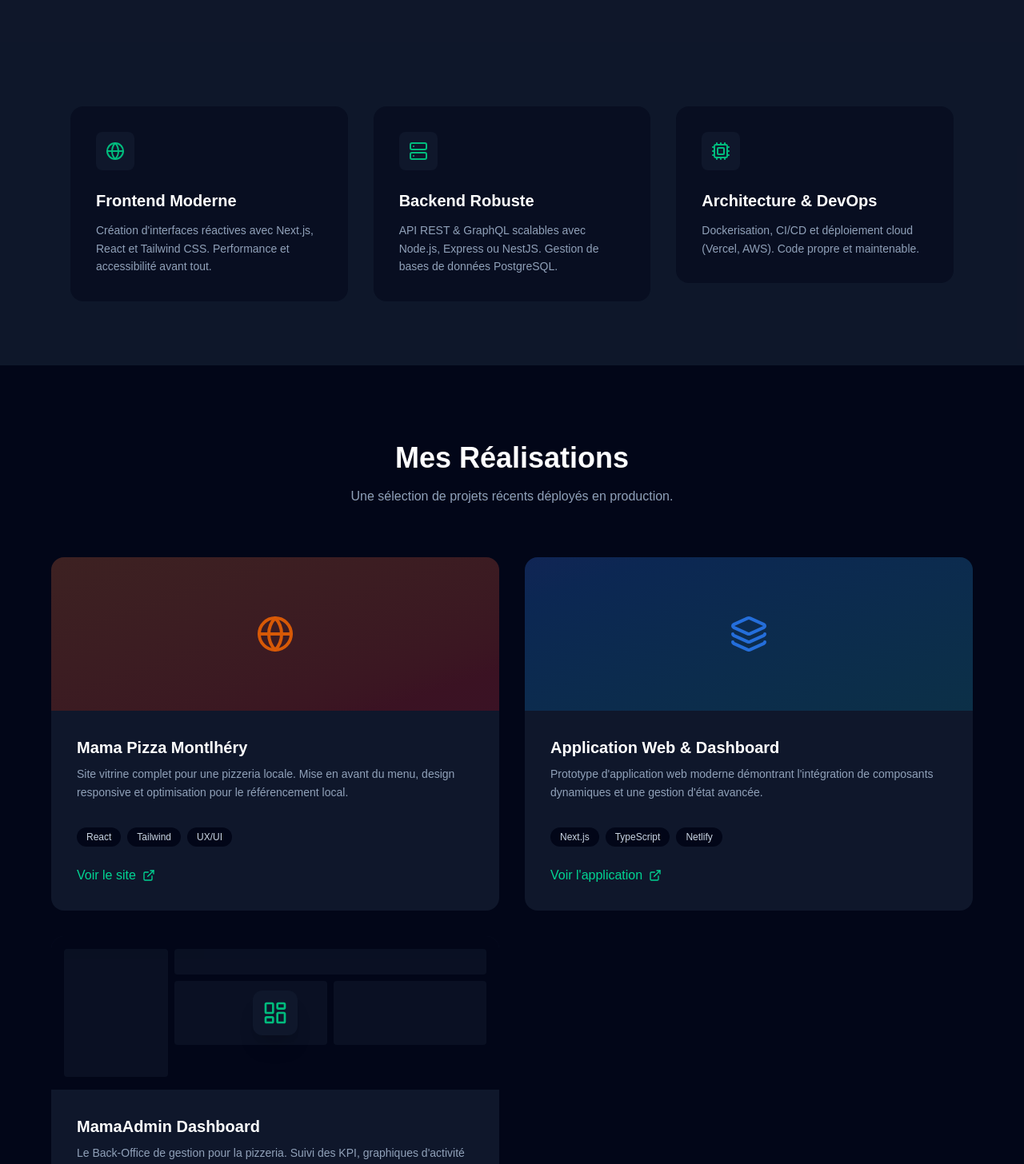
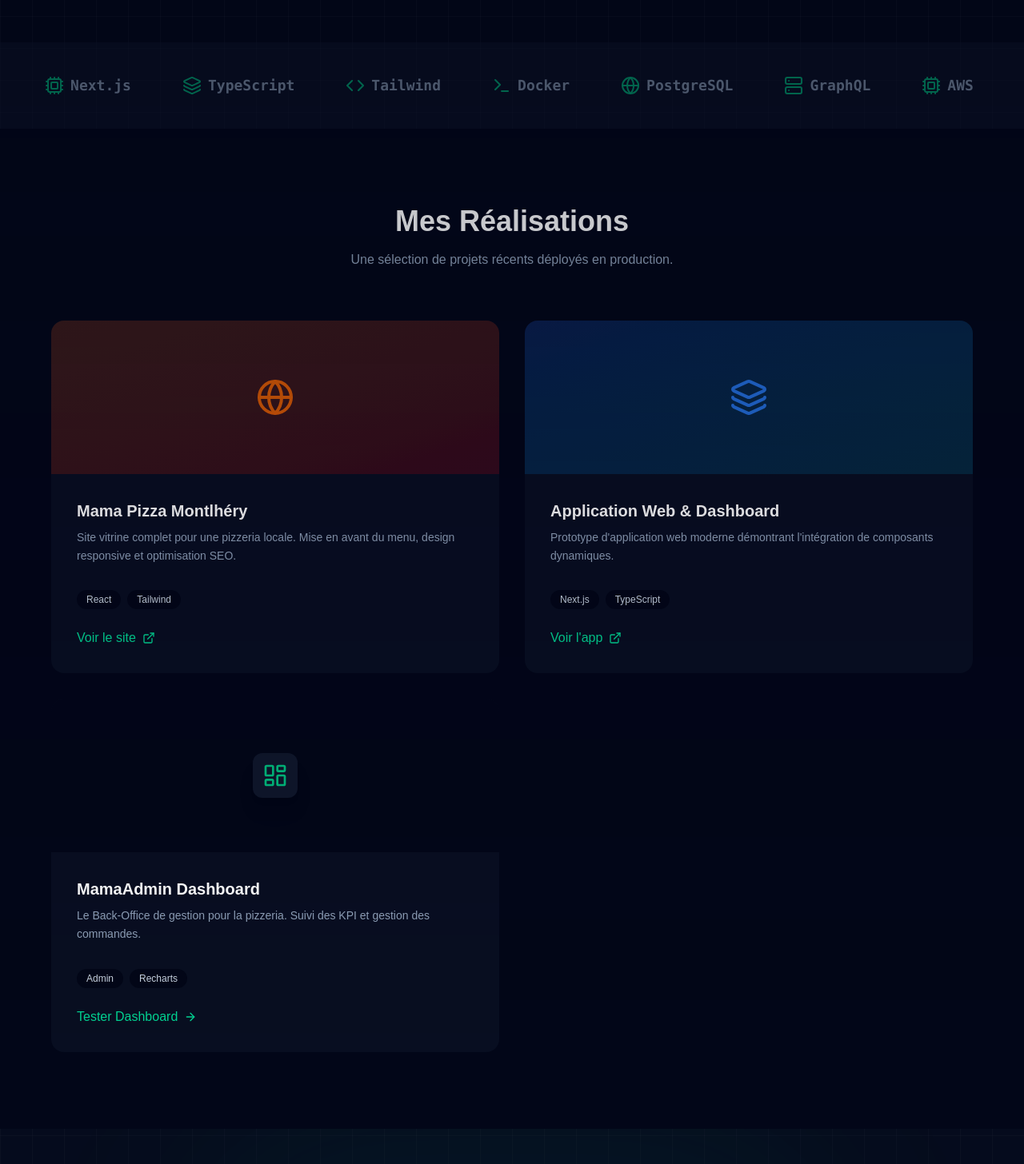
Before and after one commit to nairo91/PortfolioOrian, a Next.js app: page / in a window 1280 px wide. Shown: the part 580-2036 px from the top of the page at 80% size. Built offline with nearby package versions, Linux system fonts and the light colour scheme.

Commit message:
nv design

```diff
--- /dev/null
+++ b/app/components/SpotlightCard.tsx
@@ -0,0 +1,54 @@
+"use client";
+import React, { useRef, useState } from "react";
+
+interface Props {
+    children: React.ReactNode;
+    className?: string;
+    spotlightColor?: string;
+}
+
+export const SpotlightCard = ({
+    children,
+    className = "",
+    spotlightColor = "rgba(16, 185, 129, 0.25)" // Couleur Emerald par défaut
+}: Props) => {
+    const divRef = useRef<HTMLDivElement>(null);
+    const [position, setPosition] = useState({ x: 0, y: 0 });
+    const [opacity, setOpacity] = useState(0);
+
+    const handleMouseMove = (e: React.MouseEvent<HTMLDivElement>) => {
+        if (!divRef.current) return;
+
+        const rect = divRef.current.getBoundingClientRect();
+        setPosition({ x: e.clientX - rect.left, y: e.clientY - rect.top });
+    };
+
+    const handleFocus = () => {
+        setOpacity(1);
+    };
+
+    const handleBlur = () => {
+        setOpacity(0);
+    };
+
+    return (
+        <div
+            ref={divRef}
+            onMouseMove={handleMouseMove}
+            onMouseEnter={handleFocus}
+            onMouseLeave={handleBlur}
+            className={`relative rounded-2xl border border-slate-800 bg-slate-900/50 overflow-hidden ${className}`}
+        >
+            <div
+                className="pointer-events-none absolute -inset-px opacity-0 transition duration-300"
+                style={{
+                    opacity,
+                    background: `radial-gradient(600px circle at ${position.x}px ${position.y}px, ${spotlightColor}, transparent 40%)`,
+                }}
+            />
+            <div className="relative h-full">
+                {children}
+            </div>
+        </div>
+    );
+};
--- a/app/globals.css
+++ b/app/globals.css
@@ -1,7 +1,8 @@
 @import "tailwindcss";
 
 :root {
-  --background: #0f172a;
+  --background: #020617;
+  /* Slate 950 encore plus profond */
   --foreground: #e2e8f0;
 }
 
@@ -9,11 +10,35 @@ body {
   color: var(--foreground);
   background: var(--background);
   font-family: Arial, Helvetica, sans-serif;
-  -webkit-font-smoothing: antialiased;
-  -moz-osx-font-smoothing: grayscale;
+  overflow-x: hidden;
+  /* Empêche le scroll horizontal indésirable */
 }
 
-/* Ces lignes assurent que les bordures par défaut sont discrètes */
+/* --- LE FOND GRID --- */
+.bg-grid-white {
+  mask-image: linear-gradient(to bottom, transparent, 5%, white, 95%, transparent);
+  background-size: 40px 40px;
+  background-image:
+    linear-gradient(to right, rgba(255, 255, 255, 0.03) 1px, transparent 1px),
+    linear-gradient(to bottom, rgba(255, 255, 255, 0.03) 1px, transparent 1px);
+}
+
+/* --- ANIMATION DEFILEMENT INFINI --- */
+@keyframes scroll {
+  0% {
+    transform: translateX(0);
+  }
+
+  100% {
+    transform: translateX(-50%);
+  }
+}
+
+.animate-scroll {
+  animation: scroll 30s linear infinite;
+}
+
+/* Reset de base */
 *,
 ::before,
 ::after {
--- a/app/page.tsx
+++ b/app/page.tsx
@@ -2,6 +2,7 @@
 
 import React, { useState, useEffect } from 'react';
 import { Reveal } from "./components/Reveal";
+import { SpotlightCard } from "./components/SpotlightCard";
 import {
   Terminal, Code, Globe, Trash2, Plus, CheckCircle,
   Github, Linkedin, Mail, Server, Cpu, Layers, Send, Save, Loader2, X,
@@ -262,7 +263,7 @@ export default function Home() {
   };
 
   return (
-    <main className="min-h-screen selection:bg-emerald-500/30">
+    <main className="min-h-screen selection:bg-emerald-500/30 bg-grid-white">
       <ToastContainer notifications={notifications} removeToast={removeToast} />
       <CommandMenu />
 
@@ -349,30 +350,26 @@ export default function Home() {
         </div>
       </section>
 
-      {/* Stack & Services */}
-      <section className="py-20 border-y border-white/5 bg-slate-900/30">
-        <div className="max-w-6xl mx-auto px-6">
-          <div className="grid grid-cols-1 md:grid-cols-3 gap-8">
-            {[
-              { icon: Globe, title: "Frontend Moderne", desc: "Création d'interfaces réactives avec Next.js, React et Tailwind CSS. Performance et accessibilité avant tout." },
-              { icon: Server, title: "Backend Robuste", desc: "API REST & GraphQL scalables avec Node.js, Express ou NestJS. Gestion de bases de données PostgreSQL." },
-              { icon: Cpu, title: "Architecture & DevOps", desc: "Dockerisation, CI/CD et déploiement cloud (Vercel, AWS). Code propre et maintenable." },
-            ].map((item, i) => (
-              <Reveal key={i} delay={i * 0.1}>
-                <div className="p-8 bg-slate-950/50 rounded-2xl border border-white/5 hover:border-emerald-500/30 transition hover:-translate-y-1">
-                  <div className="w-12 h-12 bg-slate-900 rounded-lg flex items-center justify-center mb-6 text-emerald-500 border border-emerald-500/10">
-                    <item.icon size={24} />
-                  </div>
-                  <h3 className="text-xl font-bold text-white mb-3">{item.title}</h3>
-                  <p className="text-slate-400 leading-relaxed text-sm">{item.desc}</p>
-                </div>
-              </Reveal>
-            ))}
-          </div>
+      {/* Stack & Services (Infinite Marquee) */}
+      <section className="py-10 border-y border-white/5 bg-slate-900/50 overflow-hidden">
+        <div className="flex gap-16 animate-scroll w-max">
+          {[
+            { icon: Globe, label: "React" }, { icon: Server, label: "Node.js" }, { icon: Cpu, label: "Next.js" },
+            { icon: Layers, label: "TypeScript" }, { icon: Code, label: "Tailwind" }, { icon: Terminal, label: "Docker" },
+            { icon: Globe, label: "PostgreSQL" }, { icon: Server, label: "GraphQL" }, { icon: Cpu, label: "AWS" },
+            // Duplication pour l'effet infini
+            { icon: Globe, label: "React" }, { icon: Server, label: "Node.js" }, { icon: Cpu, label: "Next.js" },
+            { icon: Layers, label: "TypeScript" }, { icon: Code, label: "Tailwind" }, { icon: Terminal, label: "Docker" },
+          ].map((tech, i) => (
+            <div key={i} className="flex items-center gap-2 text-slate-400 font-mono text-lg font-bold opacity-70">
+              <tech.icon size={24} className="text-emerald-500" />
+              {tech.label}
+            </div>
+          ))}
         </div>
       </section>
 
-      {/* NOUVELLE SECTION : REALISATIONS (MES PROJETS) */}
+      {/* NOUVELLE SECTION : REALISATIONS (AVEC SPOTLIGHT) */}
       <section id="realisations" className="py-24 bg-slate-950 px-6">
         <div className="max-w-6xl mx-auto">
           <div className="text-center mb-16">
@@ -381,10 +378,11 @@ export default function Home() {
           </div>
 
           <div className="grid grid-cols-1 md:grid-cols-2 gap-8">
+
             {/* Projet 1 : Mama Pizza */}
             <Reveal>
-              <div className="group relative bg-slate-900 border border-slate-800 rounded-2xl overflow-hidden hover:border-emerald-500/50 transition duration-300">
-                <div className="h-48 bg-gradient-to-br from-orange-600/20 to-red-600/20 flex items-center justify-center border-b border-slate-800 group-hover:bg-slate-800 transition">
+              <SpotlightCard className="group hover:border-emerald-500/50 transition duration-500">
+                <div className="h-48 bg-gradient-to-br from-orange-600/20 to-red-600/20 flex items-center justify-center border-b border-slate-800 group-hover:bg-slate-800/80 transition">
                   <Globe size={48} className="text-orange-500 opacity-80" />
                 </div>
                 <div className="p-8">
@@ -392,26 +390,25 @@ export default function Home() {
                     <div>
                       <h3 className="text-xl font-bold text-white mb-2 group-hover:text-emerald-400 transition">Mama Pizza Montlhéry</h3>
                       <p className="text-slate-400 text-sm leading-relaxed mb-4">
-                        Site vitrine complet pour une pizzeria locale. Mise en avant du menu, design responsive et optimisation pour le référencement local.
+                        Site vitrine complet pour une pizzeria locale. Mise en avant du menu, design responsive et optimisation SEO.
                       </p>
                     </div>
                   </div>
                   <div className="flex flex-wrap gap-2 mb-6">
                     <span className="px-3 py-1 bg-slate-950 rounded-full text-xs font-medium text-slate-300 border border-slate-800">React</span>
                     <span className="px-3 py-1 bg-slate-950 rounded-full text-xs font-medium text-slate-300 border border-slate-800">Tailwind</span>
-                    <span className="px-3 py-1 bg-slate-950 rounded-full text-xs font-medium text-slate-300 border border-slate-800">UX/UI</span>
                   </div>
                   <a href="https://mamapizza-montlhery.netlify.app/" target="_blank" rel="noopener noreferrer" className="inline-flex items-center gap-2 text-emerald-400 font-medium hover:text-emerald-300 transition group-hover:translate-x-1">
                     Voir le site <ExternalLink size={16} />
                   </a>
                 </div>
-              </div>
+              </SpotlightCard>
             </Reveal>
 
-            {/* Projet 2 : Autre projet */}
+            {/* Projet 2 : App Dashboard */}
             <Reveal delay={0.2}>
-              <div className="group relative bg-slate-900 border border-slate-800 rounded-2xl overflow-hidden hover:border-emerald-500/50 transition duration-300">
-                <div className="h-48 bg-gradient-to-br from-blue-600/20 to-cyan-600/20 flex items-center justify-center border-b border-slate-800 group-hover:bg-slate-800 transition">
+              <SpotlightCard className="group hover:border-emerald-500/50 transition duration-500" spotlightColor="rgba(59, 130, 246, 0.25)"> {/* Lumière Bleue */}
+                <div className="h-48 bg-gradient-to-br from-blue-600/20 to-cyan-600/20 flex items-center justify-center border-b border-slate-800 group-hover:bg-slate-800/80 transition">
                   <Layers size={48} className="text-blue-500 opacity-80" />
                 </div>
                 <div className="p-8">
@@ -419,37 +416,25 @@ export default function Home() {
                     <div>
                       <h3 className="text-xl font-bold text-white mb-2 group-hover:text-emerald-400 transition">Application Web & Dashboard</h3>
                       <p className="text-slate-400 text-sm leading-relaxed mb-4">
-                        Prototype d'application web moderne démontrant l'intégration de composants dynamiques et une gestion d'état avancée.
+                        Prototype d'application web moderne démontrant l'intégration de composants dynamiques.
                       </p>
                     </div>
                   </div>
                   <div className="flex flex-wrap gap-2 mb-6">
                     <span className="px-3 py-1 bg-slate-950 rounded-full text-xs font-medium text-slate-300 border border-slate-800">Next.js</span>
                     <span className="px-3 py-1 bg-slate-950 rounded-full text-xs font-medium text-slate-300 border border-slate-800">TypeScript</span>
-                    <span className="px-3 py-1 bg-slate-950 rounded-full text-xs font-medium text-slate-300 border border-slate-800">Netlify</span>
                   </div>
                   <a href="https://fabulous-faloodeh-4e5cb3.netlify.app/" target="_blank" rel="noopener noreferrer" className="inline-flex items-center gap-2 text-emerald-400 font-medium hover:text-emerald-300 transition group-hover:translate-x-1">
-                    Voir l'application <ExternalLink size={16} />
+                    Voir l'app <ExternalLink size={16} />
                   </a>
                 </div>
-              </div>
+              </SpotlightCard>
             </Reveal>
 
-            {/* Projet 3 : MamaAdmin Dashboard */}
+            {/* Projet 3 : MamaAdmin */}
             <Reveal delay={0.3}>
-              <div className="group relative bg-slate-900 border border-slate-800 rounded-2xl overflow-hidden hover:border-emerald-500/50 transition duration-300">
-                <div className="h-48 bg-slate-950 flex items-center justify-center border-b border-slate-800 group-hover:bg-slate-900 transition relative">
-                  {/* Simulation visuelle miniature du dashboard */}
-                  <div className="absolute inset-0 opacity-30 flex gap-2 p-4">
-                    <div className="w-1/4 h-full bg-slate-800 rounded"></div>
-                    <div className="w-3/4 h-full flex flex-col gap-2">
-                      <div className="h-8 bg-slate-800 rounded w-full"></div>
-                      <div className="flex gap-2 h-20">
-                        <div className="flex-1 bg-slate-800 rounded"></div>
-                        <div className="flex-1 bg-slate-800 rounded"></div>
-                      </div>
-                    </div>
-                  </div>
+              <SpotlightCard className="group hover:border-emerald-500/50 transition duration-500" spotlightColor="rgba(168, 85, 247, 0.25)"> {/* Lumière Violette */}
+                <div className="h-48 bg-slate-950 flex items-center justify-center border-b border-slate-800 group-hover:bg-slate-900/80 transition relative">
                   <div className="z-10 bg-slate-900 p-3 rounded-xl border border-slate-700 shadow-xl">
                     <LayoutDashboard size={32} className="text-emerald-500" />
                   </div>
@@ -459,23 +444,20 @@ export default function Home() {
                     <div>
                       <h3 className="text-xl font-bold text-white mb-2 group-hover:text-emerald-400 transition">MamaAdmin Dashboard</h3>
                       <p className="text-slate-400 text-sm leading-relaxed mb-4">
-                        Le Back-Office de gestion pour la pizzeria. Suivi des KPI, graphiques d'activité et gestion des commandes en temps réel.
+                        Le Back-Office de gestion pour la pizzeria. Suivi des KPI et gestion des commandes.
                       </p>
                     </div>
                   </div>
                   <div className="flex flex-wrap gap-2 mb-6">
-                    <span className="px-3 py-1 bg-slate-950 rounded-full text-xs font-medium text-slate-300 border border-slate-800">Dashboard</span>
+                    <span className="px-3 py-1 bg-slate-950 rounded-full text-xs font-medium text-slate-300 border border-slate-800">Admin</span>
                     <span className="px-3 py-1 bg-slate-950 rounded-full text-xs font-medium text-slate-300 border border-slate-800">Recharts</span>
-                    <span className="px-3 py-1 bg-slate-950 rounded-full text-xs font-medium text-slate-300 border border-slate-800">Admin</span>
                   </div>
-                  {/* Note le lien interne vers /mama-admin */}
                   <a href="/mama-admin" target="_blank" className="inline-flex items-center gap-2 text-emerald-400 font-medium hover:text-emerald-300 transition group-hover:translate-x-1">
-                    Tester le Dashboard <ArrowRight size={16} />
+                    Tester Dashboard <ArrowRight size={16} />
                   </a>
                 </div>
-              </div>
+              </SpotlightCard>
             </Reveal>
-
 
           </div>
         </div>
```
